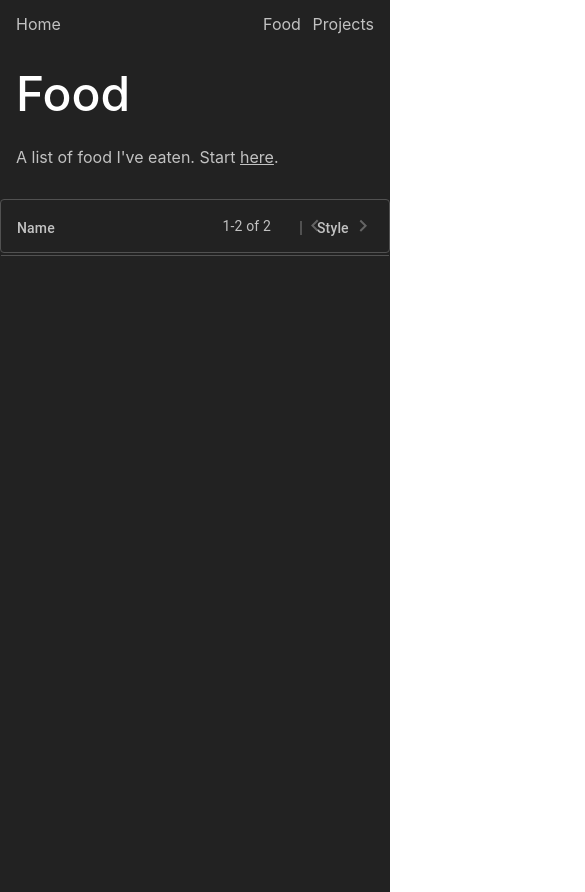
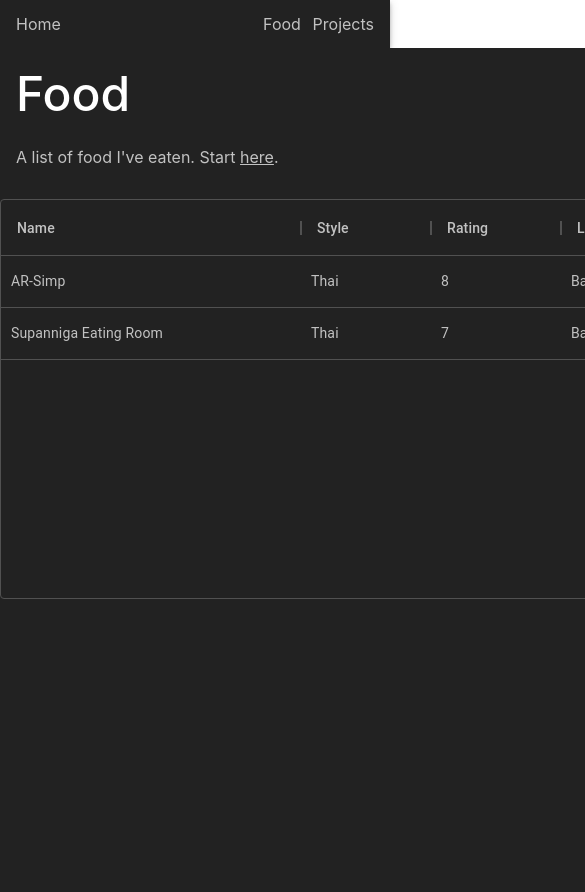
Before and after one commit to jyu/jyu.github.io, a React (Create React App) app: page /food in a window 390 px wide. Shown: the top 892 px of the page, 585 px wide, since content can reach past the window. Built offline with nearby package versions, Linux system fonts and the light colour scheme.

Commit message:
Make table visible on mobile

```diff
--- a/src/routes/Food/index.jsx
+++ b/src/routes/Food/index.jsx
@@ -89,7 +89,7 @@ function Food(props) {
               </p>
             </div>
           </div>
-          <div className={!isMobile ? classes.grid : classes.gridMobile}>
+          <div className={classes.grid}>
             <DataGrid
               rows={rows}
               columns={columns}
--- a/src/routes/Food/styles.js
+++ b/src/routes/Food/styles.js
@@ -2,6 +2,7 @@ const styles = (theme) => ({
   component: {
     backgroundColor: "#222",
     minHeight: "100vh",
+    minWidth: '850px',
   },
   container: {
     padding: "0em 8em 1em 8em",
```
